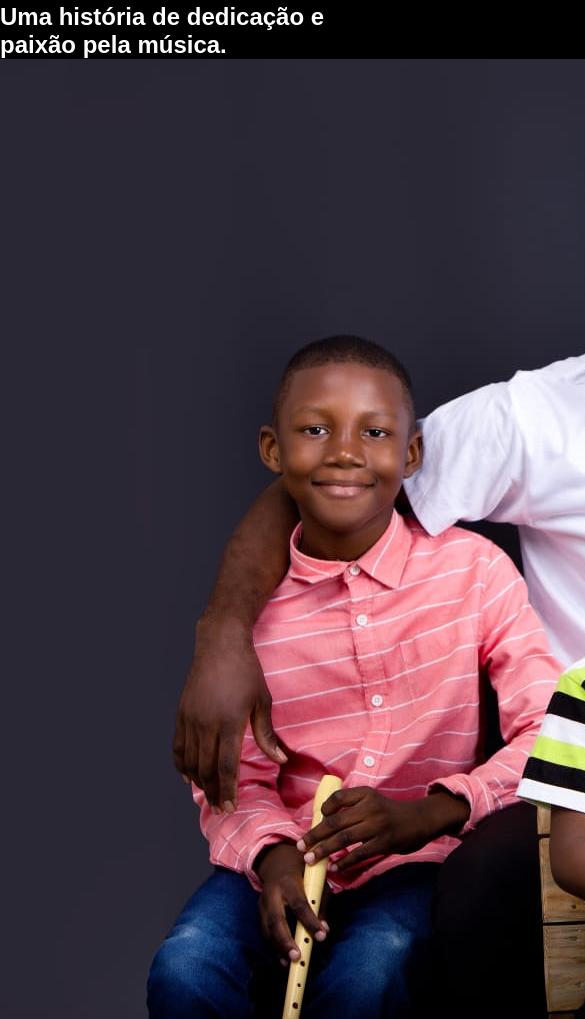
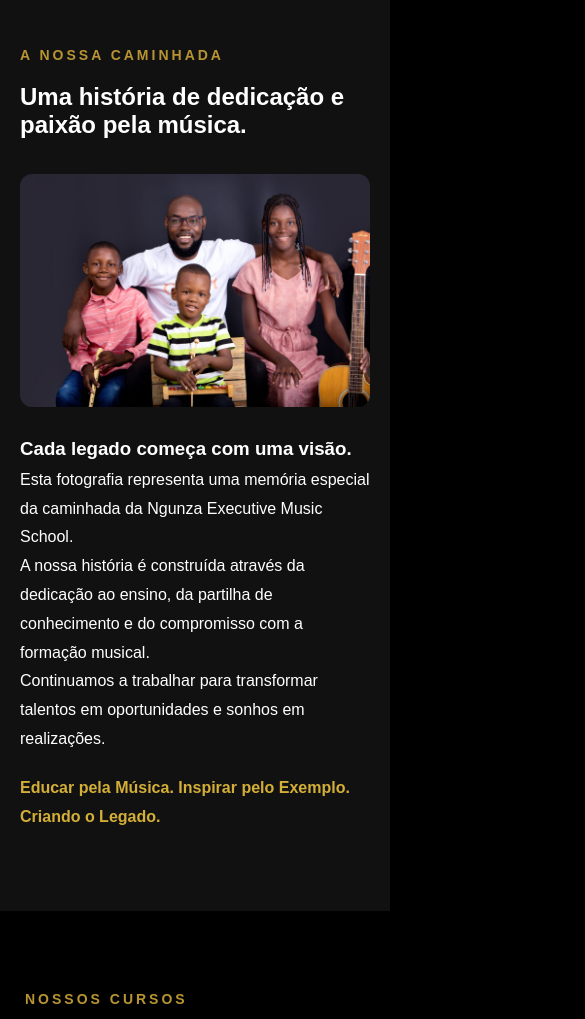
Before and after one commit to guicervice777-ops/NGUNZA-EXECUTIVE-MUSIC-SCHOOL, a plain HTML site: page index.html in a window 390 px wide. Shown: the part 2061-3080 px from the top of the page, 585 px wide, since content can reach past the window. Drawn offline with Linux system fonts and the light colour scheme.

Commit message:
Add history section styles to index.html

```diff
--- a/index.html
+++ b/index.html
@@ -867,7 +867,71 @@
     min-height: auto;
   }
 }
+/* =====================================
+   NGUNZA — A NOSSA HISTÓRIA
+===================================== */
 
+.history {
+  padding: 80px 20px;
+  background: #111;
+}
+
+.history-content {
+  max-width: 1100px;
+  margin: 0 auto;
+}
+
+.history-content h2 {
+  margin-bottom: 35px;
+}
+
+.history-layout {
+  display: grid;
+  grid-template-columns: minmax(0, 0.9fr) minmax(0, 1.1fr);
+  gap: 40px;
+  align-items: center;
+}
+
+.history-image {
+  width: 100%;
+  max-width: 450px;
+  margin: 0 auto;
+}
+
+.history-image img {
+  display: block;
+  width: 100%;
+  height: 350px;
+  object-fit: cover;
+  border-radius: 12px;
+}
+
+.history-text {
+  line-height: 1.8;
+}
+
+.history-text strong {
+  display: block;
+  margin-top: 20px;
+  color: #d4af37;
+}
+
+@media (max-width: 650px) {
+  .history-layout {
+    grid-template-columns: 1fr;
+    gap: 25px;
+  }
+
+  .history-image {
+    max-width: 100%;
+  }
+
+  .history-image img {
+    height: auto;
+    max-height: 350px;
+    object-fit: contain;
+  }
+}
   </style>
 
 </head>
```
